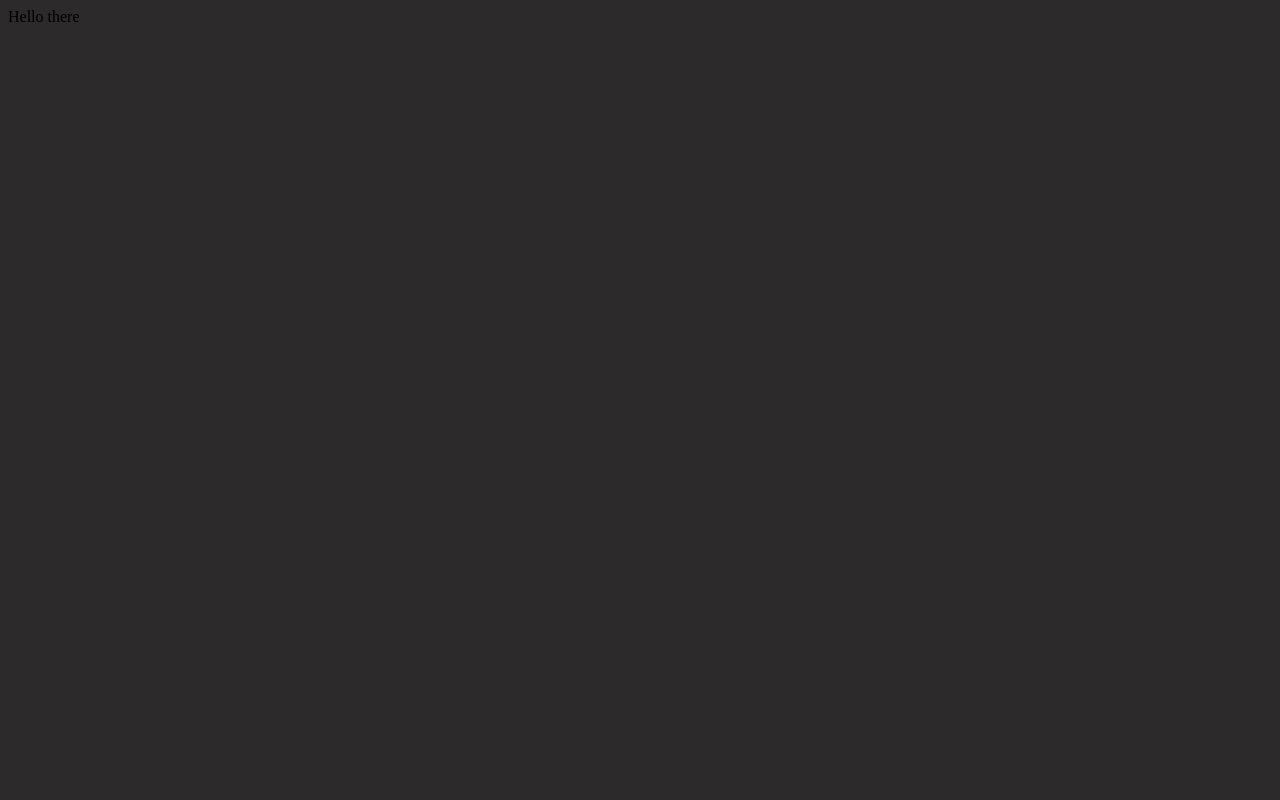
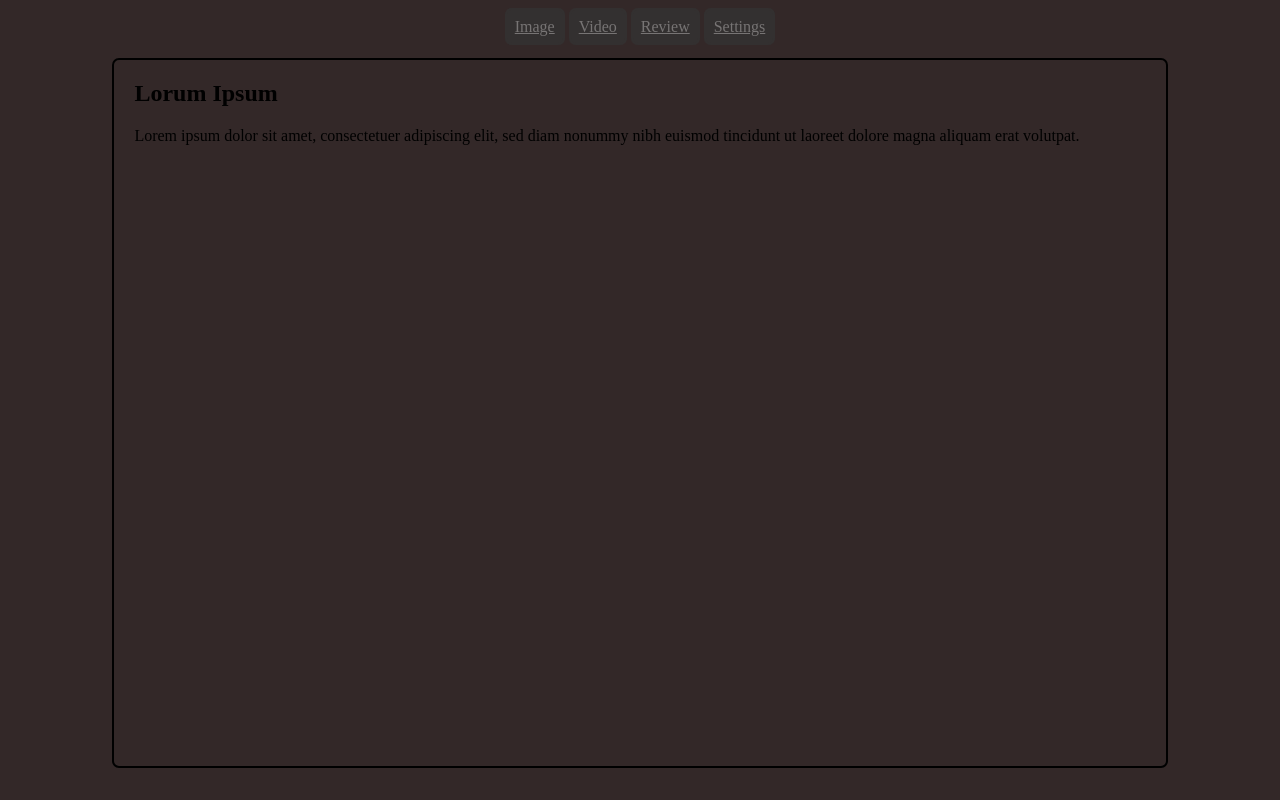
Before and after one commit to milligan22963/porkchop, a plain HTML site: page web/index.html in a window 1280 px wide. Drawn offline with Linux system fonts and the light colour scheme.

Commit message:
additional monkeying

```diff
--- a/web/css/polaroid.css
+++ b/web/css/afm.css
@@ -1,12 +1,43 @@
-@media screen and (max-width: 767px) {
-    .polaroids li:nth-child(n+5) {
-      display: none;
+body {
+    background-color: #332828;
+}
+.menu {
+    float: left;
+    width: 100%;
+    margin-top: 10px;
+    text-align: center;
+}
+.menu a {
+    background-color: #333030;
+    padding: 8px;
+    margin-top: 7px;
+    display: inline;
+    width: 100%;
+    color: rgb(119, 116, 116);
+    border-color: #333030;
+    border-style: solid;
+    border-width: 2px;
+    border-radius: 7px;
+}
+.main {
+    vertical-align: middle;
+    border-style: solid;
+    border-radius: 7px;
+    border-width: 2px;
+    width: 80%;
+    height: 90%;
+    margin: auto;
+    margin-top: 50px;
+    padding: 0 20px;
+}
+
+@media only screen and (max-width: 620px) {
+    /* For mobile phones: */
+    .menu, .main, .right {
+        width: 100%;
     }
-  }
+}
 
-body {
-    background-color: rgb(44, 42, 42);
-}
 ul.polaroids li {
     display: inline;
 }
--- a/web/index.html
+++ b/web/index.html
@@ -1,8 +1,21 @@
 <html>
     <head>
-        <link href="css/polaroid.css" rel="stylesheet" type="text/css"/>
+        <link href="css/afm.css" rel="stylesheet" type="text/css"/>
+        <meta name="viewport" content="width=device-width, initial-scale=1">
     </head>
     <body>
-        Hello there
-    </body>
+        <div style="overflow:auto">
+            <div class="menu">
+              <a href="#">Image</a>
+              <a href="#">Video</a>
+              <a href="#">Review</a>
+              <a href="#">Settings</a>
+            </div>
+
+            <div class="main">
+              <h2>Lorum Ipsum</h2>
+              <p>Lorem ipsum dolor sit amet, consectetuer adipiscing elit, sed diam nonummy nibh euismod tincidunt ut laoreet dolore magna aliquam erat volutpat.</p>
+            </div>
+          </div>
+        </body>
 </html>
```
Also changed, not shown: 3 other files.
